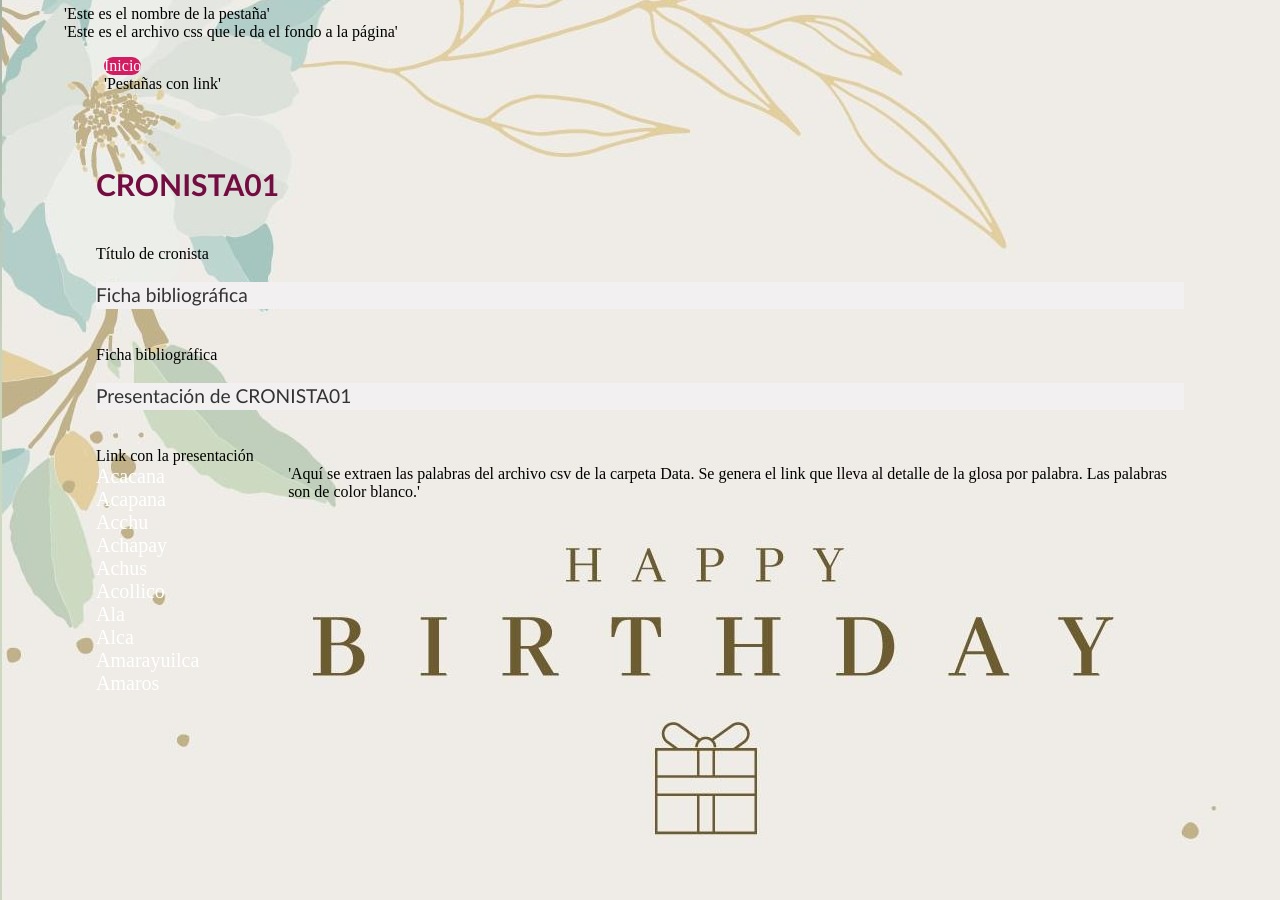
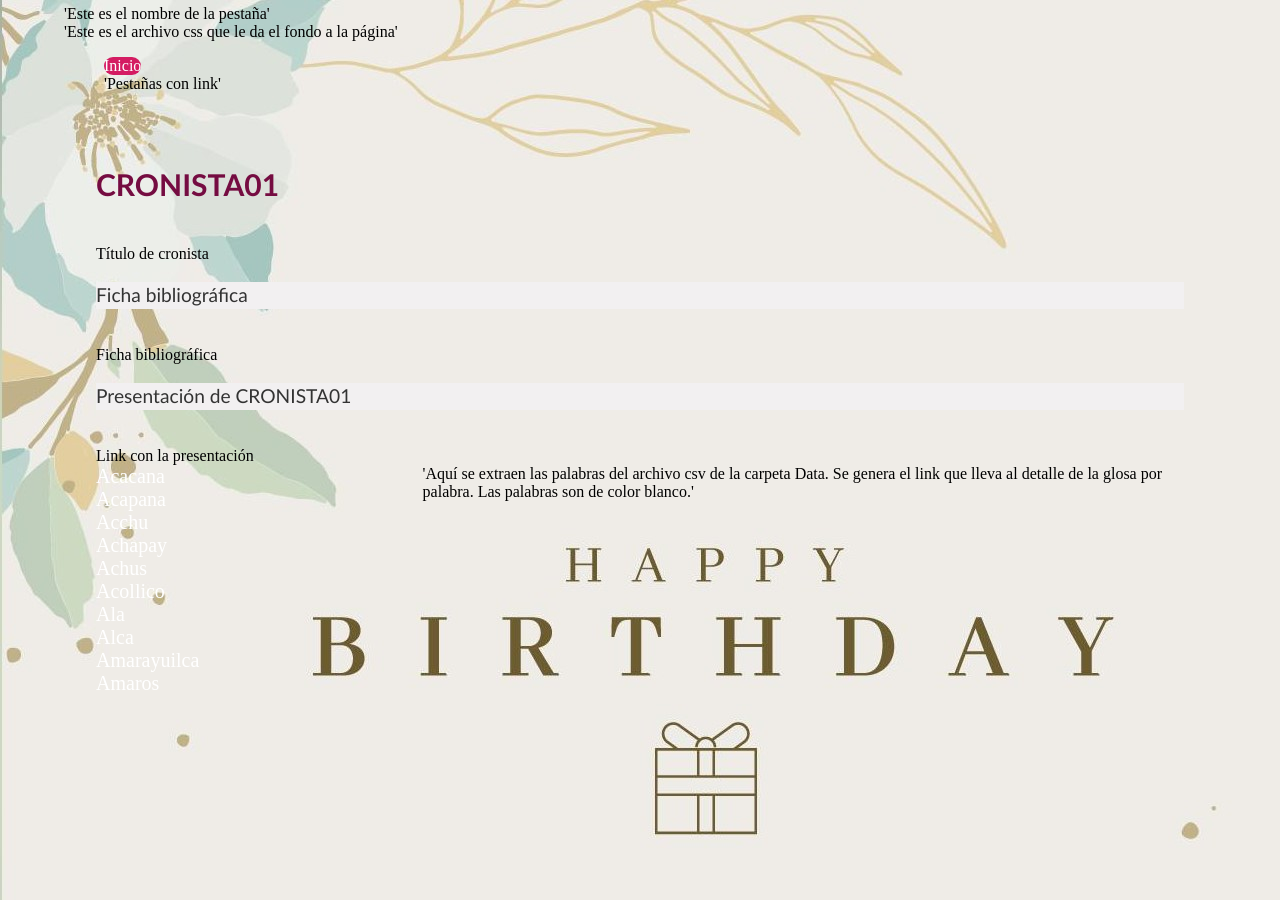
Before and after one commit to glosascroniquenses/Pruebas, a Jekyll site: the page built from _autores/cronista01.html, in a window 1280 px wide. Built offline with Jekyll 4.4.1, drawn with Linux system fonts in a browser that asks for light colours.

Commit message:
Update mainCopia.css

```diff
--- a/css/mainCopia.css
+++ b/css/mainCopia.css
@@ -64,13 +64,13 @@
 #palabras {
   display:flex;
 
-  h2 {
+  h3 {
     font-size:1.25rem;
   }
 }
 
 #palabras-nav {
-   width: 20%;
+   width: 40%;
   font-size: 1.25rem;
   a,:link {
     display:block;
```
